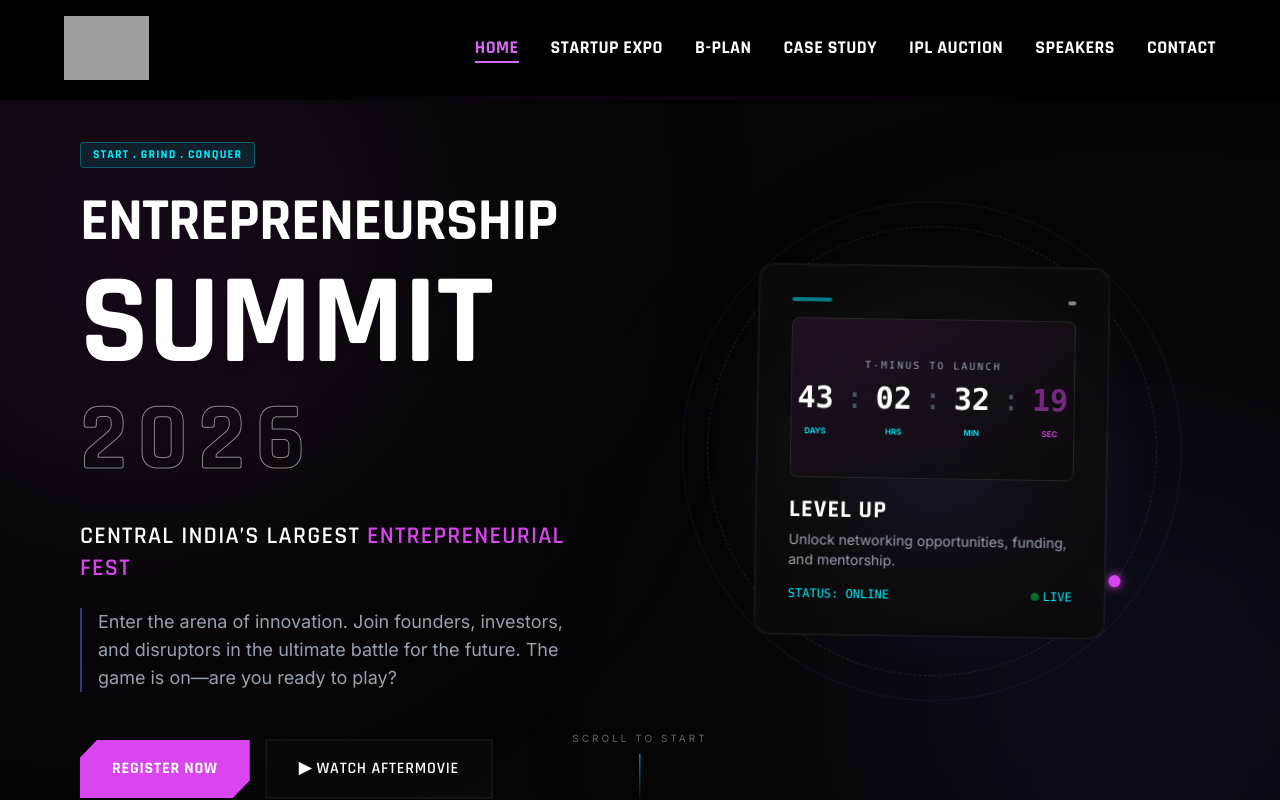
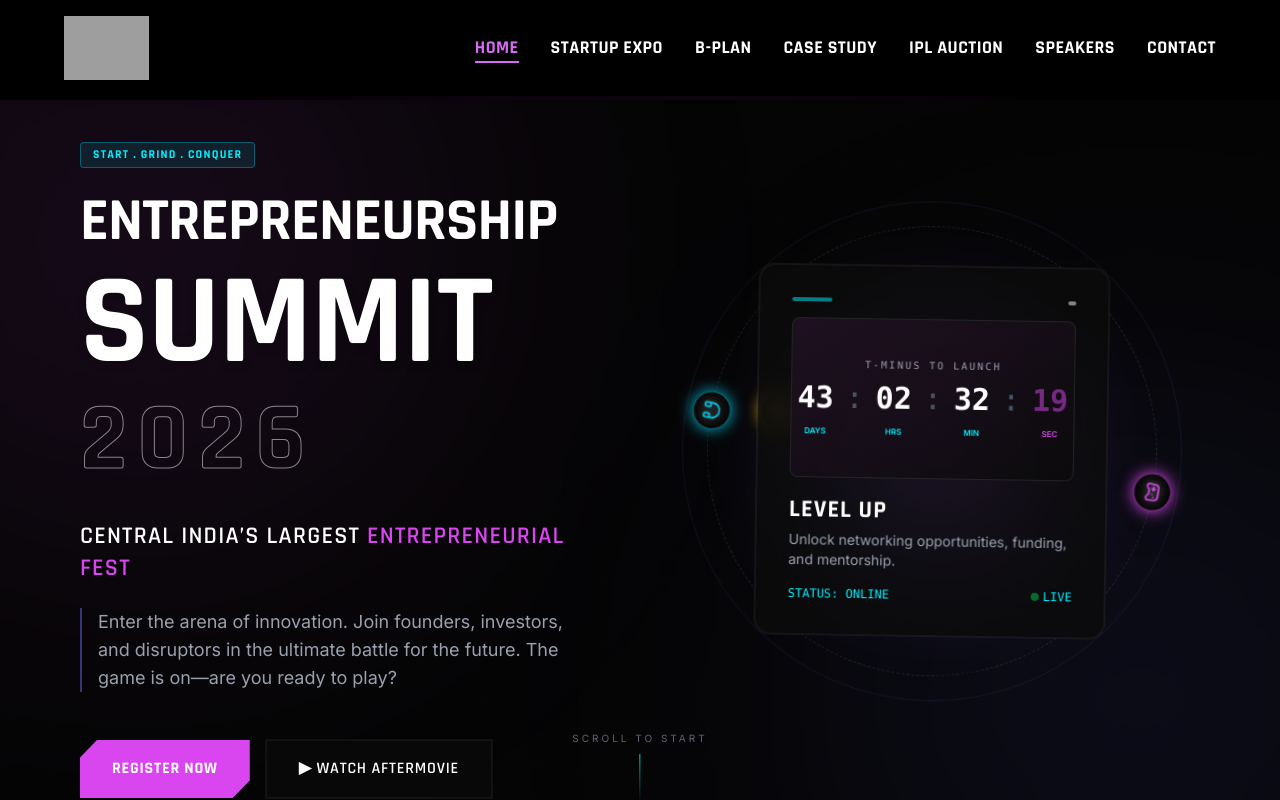
Before and after one commit to Naitik002/E-Summit26, a React (Vite) app in the folder E-summit/: page / in a window 1280 px wide. Shown: the top 800 px of the page. Built offline with nearby package versions, Linux system fonts and the light colour scheme; grey boxes are pictures that could not be loaded.

Commit message:
added floting elements in hero section

```diff
--- a/E-summit/src/components/Naitik/herosection.jsx
+++ b/E-summit/src/components/Naitik/herosection.jsx
@@ -1,7 +1,7 @@
 
 import React, { useState, useEffect } from "react";
 import { motion } from "framer-motion";
-
+import { Gamepad2, Headphones, Zap} from 'lucide-react';
 // Animation Variants
 const containerVariants = {
   hidden: { opacity: 0 },
@@ -165,6 +165,7 @@ const HeroSection = () => {
         </motion.div>
 
         {/* --- Right Column: Visuals --- */}
+
  <motion.div
   initial={{ opacity: 0, x: 50 }}
   animate={{ opacity: 1, x: 0 }}
@@ -236,13 +237,33 @@ const HeroSection = () => {
         </div>
       </div>
 
-             {/* Orbiting Elements */}
+      {/* --- ORBIT 1: OUTER RING (Clockwise) --- */}
       <motion.div
         animate={{ rotate: 360 }}
-               transition={{ duration: 20, repeat: Infinity, ease: "linear" }}
+        transition={{ duration: 25, repeat: Infinity, ease: "linear" }}
         className="absolute w-[340px] h-[340px] md:w-[450px] md:h-[450px] border border-dashed border-white/10 rounded-full"
       >
-                <div className="absolute top-0 left-1/2 -translate-x-1/2 -translate-y-1/2 w-3 h-3 bg-brand-primary rounded-full shadow-[0_0_10px_#d946ef]" />
+         {/* Icon 1: Gamepad (Top) */}
+         <div className="absolute top-0 left-1/2 -translate-x-1/2 -translate-y-1/2 p-2 bg-gaming-950 border border-brand-primary/50 rounded-full shadow-[0_0_15px_#d946ef] flex items-center justify-center">
+             <Gamepad2 size={20} className="text-brand-primary drop-shadow-[0_0_5px_rgba(255,255,255,0.5)]" />
+         </div>
+
+         {/* Icon 2: Headphones (Bottom) */}
+         <div className="absolute bottom-0 left-1/2 -translate-x-1/2 translate-y-1/2 p-2 bg-gaming-950 border border-cyan-500/50 rounded-full shadow-[0_0_15px_#06b6d4] flex items-center justify-center">
+             <Headphones size={20} className="text-cyan-400 drop-shadow-[0_0_5px_rgba(255,255,255,0.5)]" />
+         </div>
+      </motion.div>
+
+      {/* --- ORBIT 2: INNER RING (Counter-Clockwise) --- */}
+      <motion.div
+        animate={{ rotate: -360 }}
+        transition={{ duration: 15, repeat: Infinity, ease: "linear" }}
+        className="absolute w-[260px] h-[260px] md:w-[320px] md:h-[320px] border border-dotted border-brand-accent/30 rounded-full"
+      >
+         {/* Icon 3: Zap/Energy (Right side) */}
+         <div className="absolute top-1/2 right-0 translate-x-1/2 -translate-y-1/2  p-2 bg-gaming-950 border border-yellow-500/50 rounded-full shadow-[0_0_15px_#eab308] flex items-center justify-center">
+             <Zap size={18} className="text-yellow-400 fill-yellow-400 drop-shadow-[0_0_5px_rgba(255,255,255,0.5)]" />
+         </div>
       </motion.div>
 
     </motion.div>
```
Also changed, not shown: E-summit/src/components/Naitik/footer.jsx (+258 -149 lines). Lines whose indentation alone changed are shown as unchanged.
